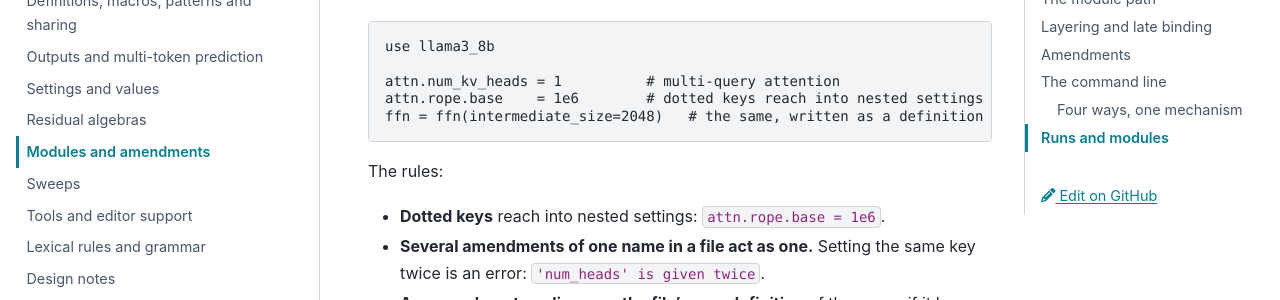
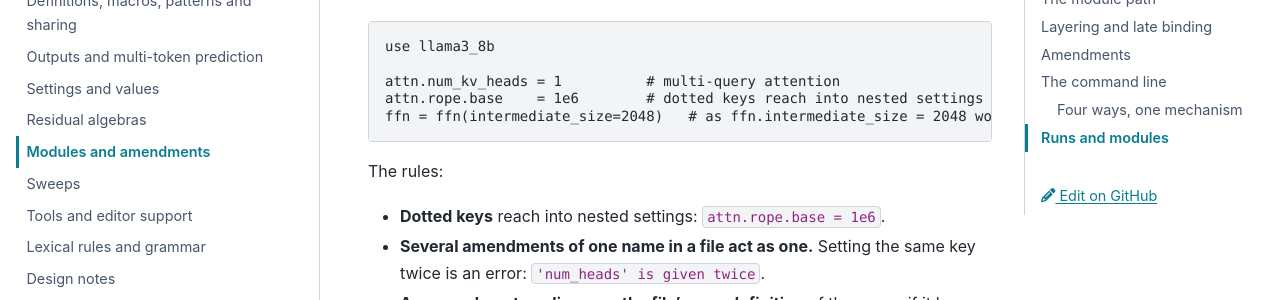
Before and after one commit to pilot7747/bux, a Sphinx documentation site: the page built from docs/language/modules.md, in a window 1280 px wide and 900 px high, scrolled down 3607 px. Shown: the part 222-522 px from the top of the window. Built offline with Sphinx 7.4.7 and the PyData theme 0.15.4, drawn with Linux system fonts in a browser that asks for light colours.

Commit message:
Docs: the language guide, a clearer comment on amending by a definition
Co-Authored-By: Claude Opus 5.5 <noreply@anthropic.com>

````diff
--- a/docs/language/modules.md
+++ b/docs/language/modules.md
@@ -157,7 +157,7 @@ use llama3_8b
 
 attn.num_kv_heads = 1          # multi-query attention
 attn.rope.base    = 1e6        # dotted keys reach into nested settings
-ffn = ffn(intermediate_size=2048)   # the same, written as a definition
+ffn = ffn(intermediate_size=2048)   # as ffn.intermediate_size = 2048 would
 ```
 
 The rules:
````
